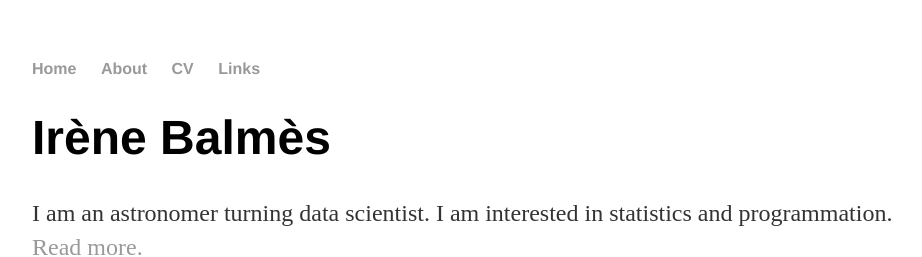
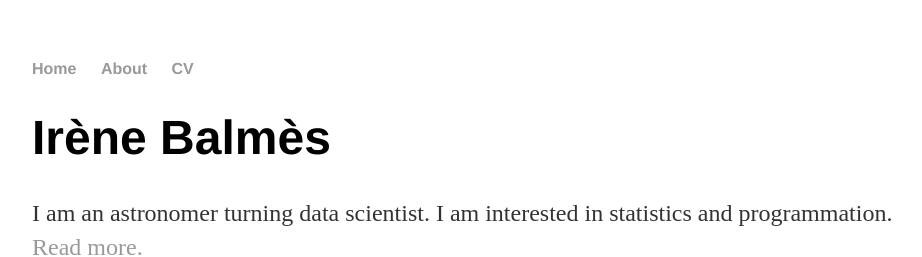
Before and after one commit to IBalmes/IBalmes.github.io, a Jekyll site: the page built from index.html, in a window 1280 px wide. Shown: the top 257 px of the page, without its empty margins (160-1082 px from the left). Built offline with Jekyll 4.4.1, drawn with Linux system fonts in a browser that asks for light colours.

Commit message:
Commented the link sections. Needs more work to be added.

```diff
--- a/_layouts/default.html
+++ b/_layouts/default.html
@@ -11,7 +11,7 @@
 	        		<li><a href="/">Home</a></li>
 		        	<li><a href="/about">About</a></li>
 	        		<li><a href="/CV">CV</a></li>
-	        		<li><a href="/links">Links</a></li>
+	        		<!-- <li><a href="/links">Links</a></li> -->
 	    		</ul>
 			</nav>
 			<div class="container">
```
